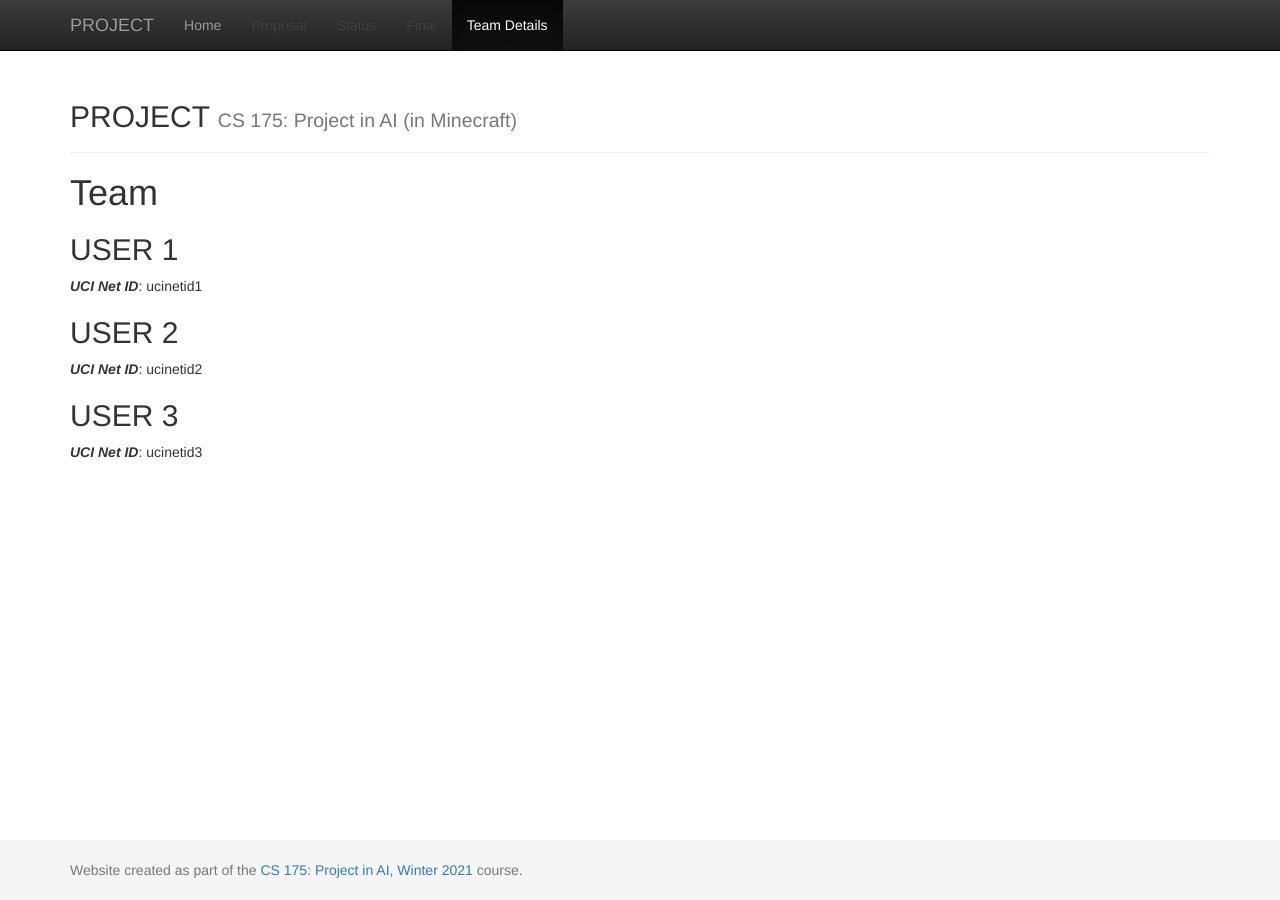
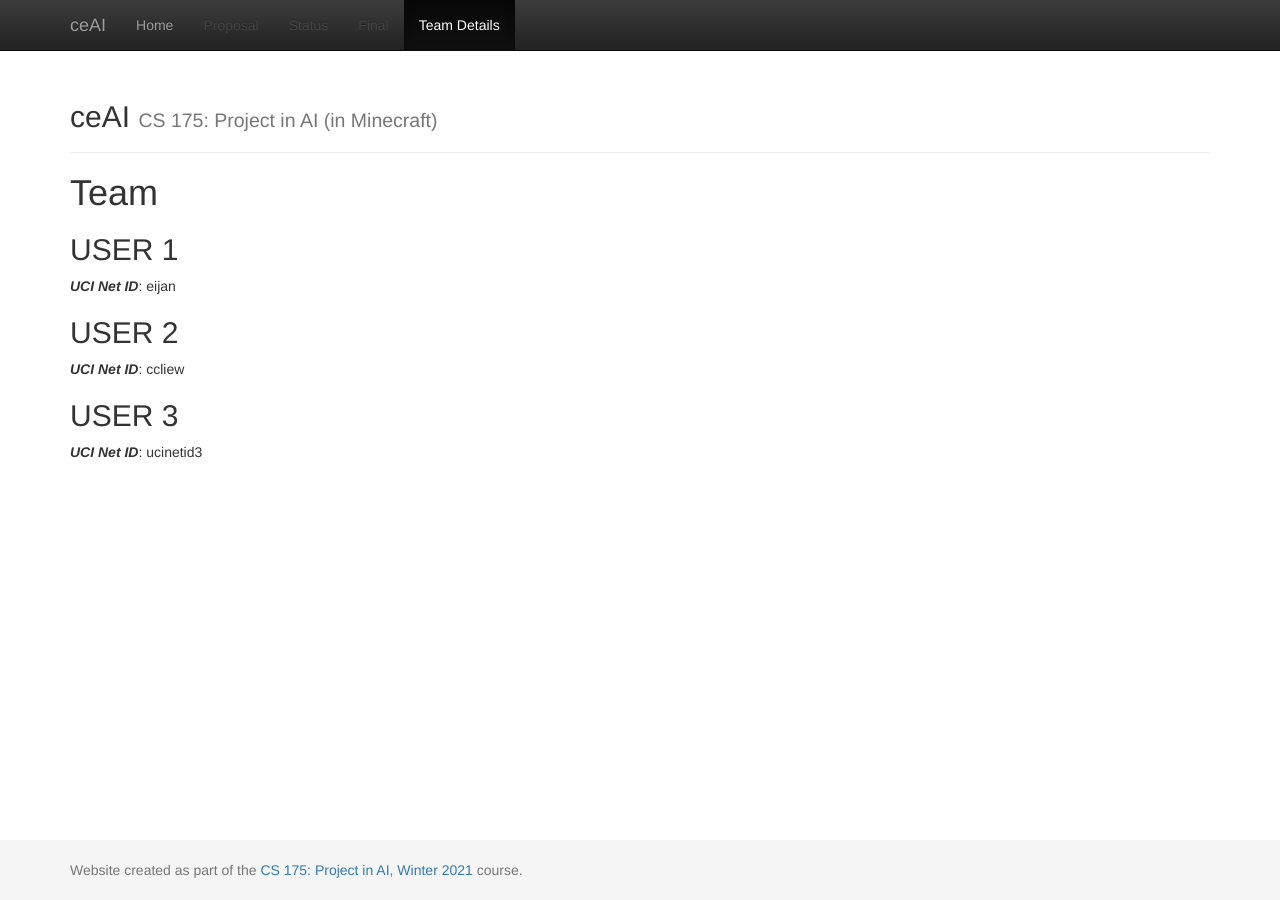
Before and after one commit to elliejan99/TheEndinator, a Jekyll site: the page built from docs/team.md, in a window 1280 px wide. Built offline with Jekyll 4.4.1, drawn with Linux system fonts in a browser that asks for light colours.

Commit message:
changed config and team

```diff
--- a/docs/_config.yml
+++ b/docs/_config.yml
@@ -1,7 +1,7 @@
 ###########
 # site.title
 
-title:    'PROJECT'
+title:    'ceAI'
 subtitle: 'CS 175: Project in AI (in Minecraft)'
 
 
--- a/docs/team.md
+++ b/docs/team.md
@@ -7,10 +7,10 @@ title:  Team
 
 
 ## USER 1
-***UCI Net ID***: ucinetid1
+***UCI Net ID***: eijan
 
 ## USER 2
-***UCI Net ID***: ucinetid2
+***UCI Net ID***: ccliew
 
 ## USER 3
 ***UCI Net ID***: ucinetid3
```
